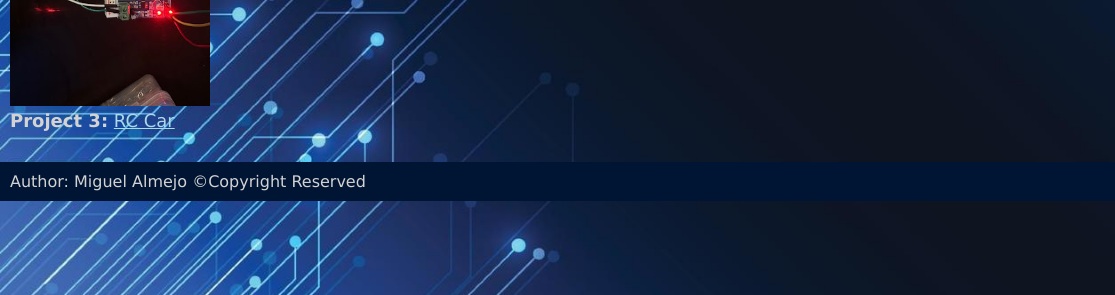
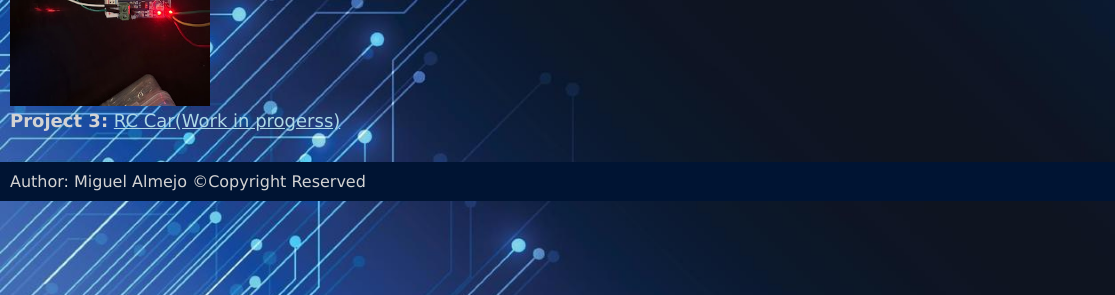
Before and after one commit to miguel-almejo/miguel-almejo.github.io, a plain HTML site: page TM4C.html in a window 1280 px wide. Shown: the part 505-800 px from the top of the page, 0-1115 px from the left. Drawn offline with Linux system fonts and the light colour scheme.

Commit message:
Update TM4C.html

```diff
--- a/TM4C.html
+++ b/TM4C.html
@@ -36,7 +36,7 @@
         <img src="images/Space_Invaders.jpg">
        </a><br>
        <b>Project 3:</b>
-       <a href="">RC Car <br>
+       <a href="">RC Car(Work in progerss) <br>
         <img src="">
     </a>
        </div>
```
